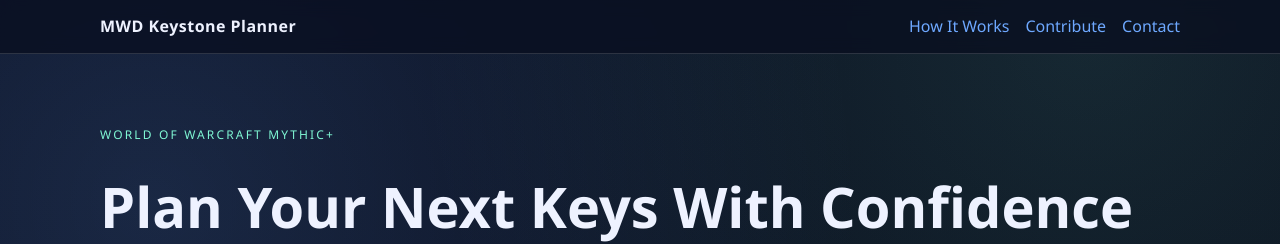
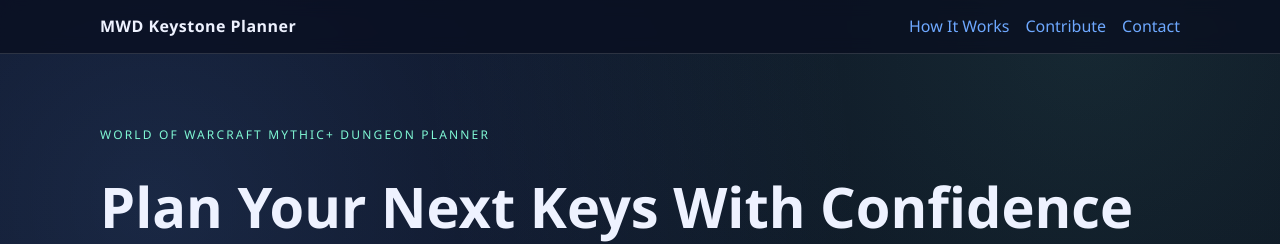
Before and after one commit to tobytuuby/MWD-Keystone-Planner, a website: page website/index.html in a window 1280 px wide. Shown: the top 244 px of the page. Drawn offline with Linux system fonts and the light colour scheme.

Commit message:
Refine website hero subtitle wording

```diff
--- a/website/index.html
+++ b/website/index.html
@@ -21,7 +21,7 @@
 
   <main class="container">
     <section class="hero">
-      <div class="eyebrow">World of Warcraft Mythic+</div>
+      <div class="eyebrow">World of Warcraft Mythic+ Dungeon Planner</div>
       <h1>Plan Your Next Keys With Confidence</h1>
       <p class="lead">
         MWD Keystone Planner analyzes a character's current runs and returns the dungeons that can give the best score gains next.
```
